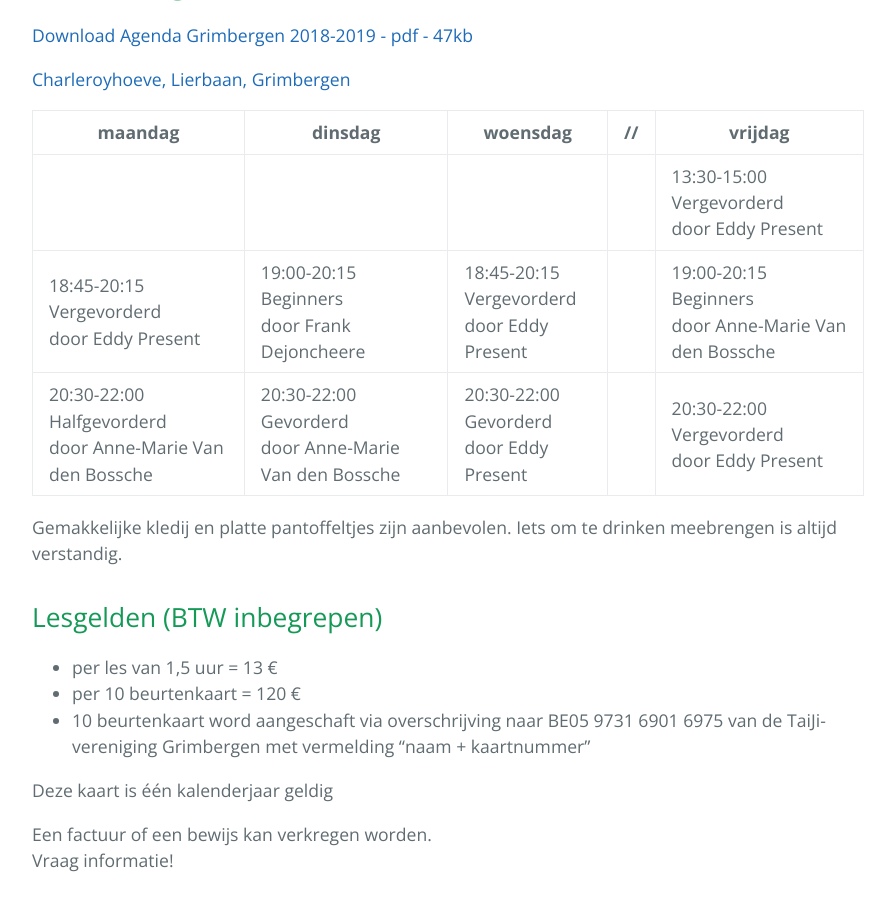
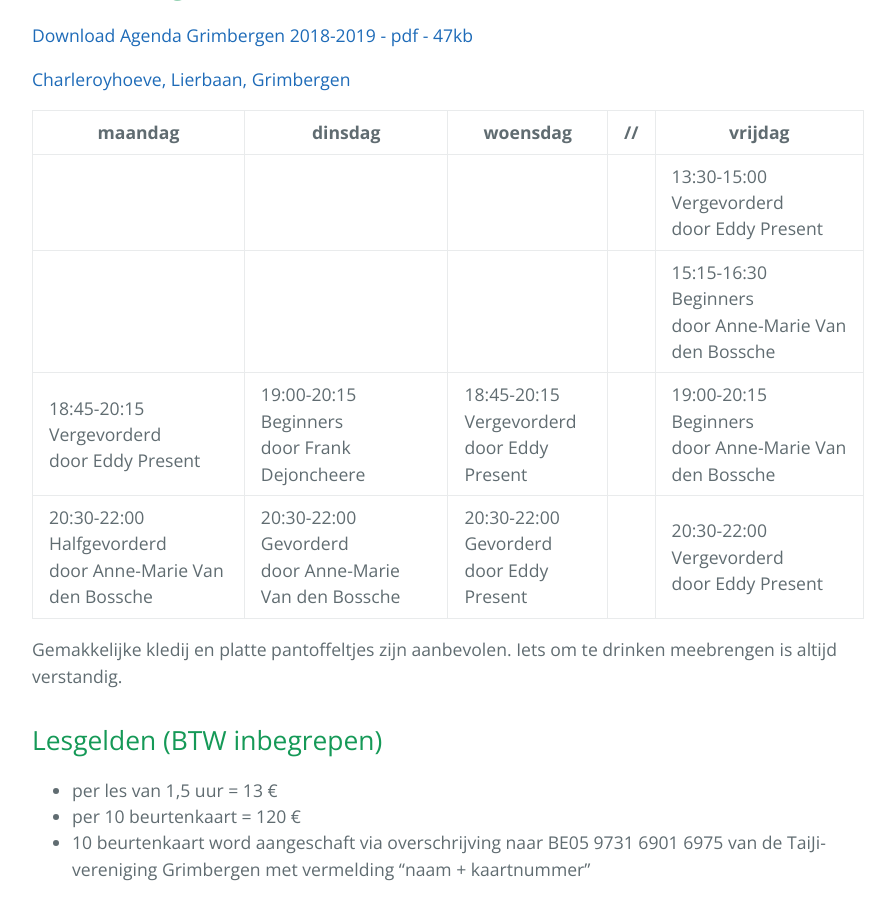
Before and after one commit to joachimVdH/EddyPresent18, a Jekyll site: the page built from taijiquan/weeklessen.markdown, in a window 1280 px wide and 900 px high, scrolled down 896 px. Shown: the whole window, without its empty margins (192-1087 px from the left). Built offline with Jekyll 4.4.1, drawn with Linux system fonts in a browser that asks for light colours.

Commit message:
extra les Anne-Marie

```diff
--- a/taijiquan/weeklessen.markdown
+++ b/taijiquan/weeklessen.markdown
@@ -60,13 +60,13 @@ layout: page
 	<td>&nbsp;</td>
 	<td>13:30-15:00<br>Vergevorderd <br>door Eddy Present</td>
 </tr>
-<!-- <tr>
+<tr>
 	<td>&nbsp;</td>
 	<td>&nbsp;</td>
 	<td>&nbsp;</td>
 	<td>&nbsp;</td>
-	<td>15:15-16:45<br>?? <br>door Anne-Marie Van den Bossche</td>
-</tr> -->
+	<td>15:15-16:30<br>Beginners<br>door Anne-Marie Van den Bossche</td>
+</tr>
 <tr>
 	<td>18:45-20:15<br>Vergevorderd  <br>door Eddy Present</td>
 	<td>19:00-20:15<br>Beginners <br>door Frank Dejoncheere</td>
```
